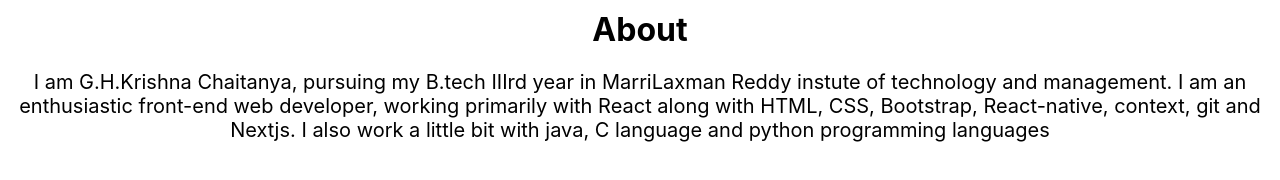
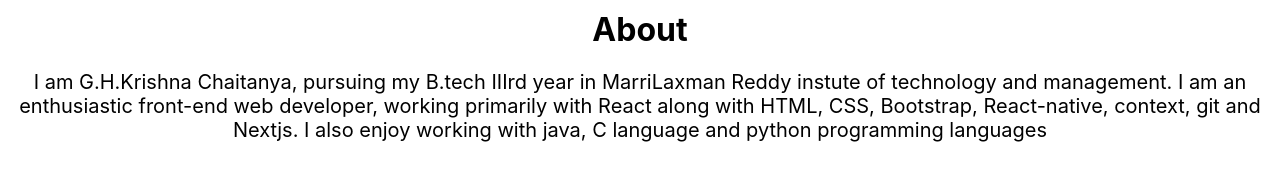
Before and after one commit to harshavardhanakrishnachaitanya2001/Blog, a Next.js app: page / in a window 1280 px wide. Shown: the part 184-364 px from the top of the page. Built offline with nearby package versions, Linux system fonts and the light colour scheme.

Commit message:
COMPLETED ABOUT SECTION OF THE HOME PAGE

```diff
--- a/pages/index.js
+++ b/pages/index.js
@@ -39,8 +39,8 @@ export default function Home() {
         <h1 className="aboutme">About</h1>
         <p className="about">
           I am G.H.Krishna Chaitanya, pursuing my B.tech IIIrd year in MarriLaxman Reddy instute of technology and management. I am an enthusiastic
-          front-end web developer, working primarily with React along with HTML, CSS, Bootstrap, React-native, context, git and Nextjs. I also work a little bit
-          with java, C language and python programming languages
+          front-end web developer, working primarily with React along with HTML, CSS, Bootstrap, React-native, context, git and Nextjs. I also enjoy working with
+           java, C language and python programming languages
         </p>
       </main>
     </div>
```
